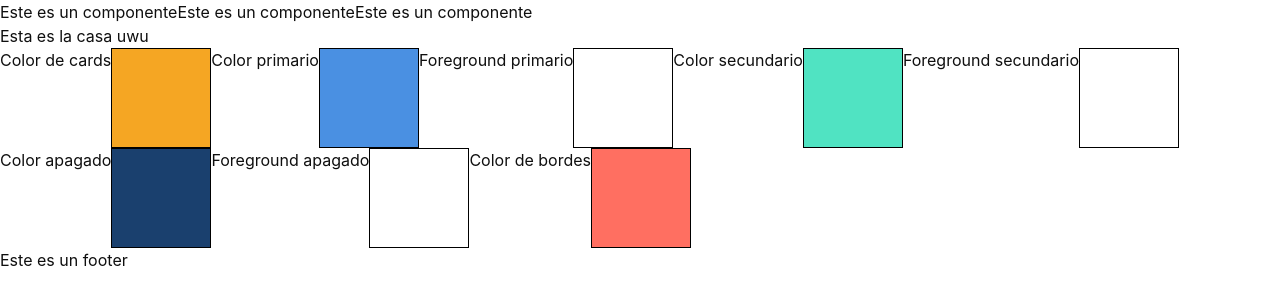
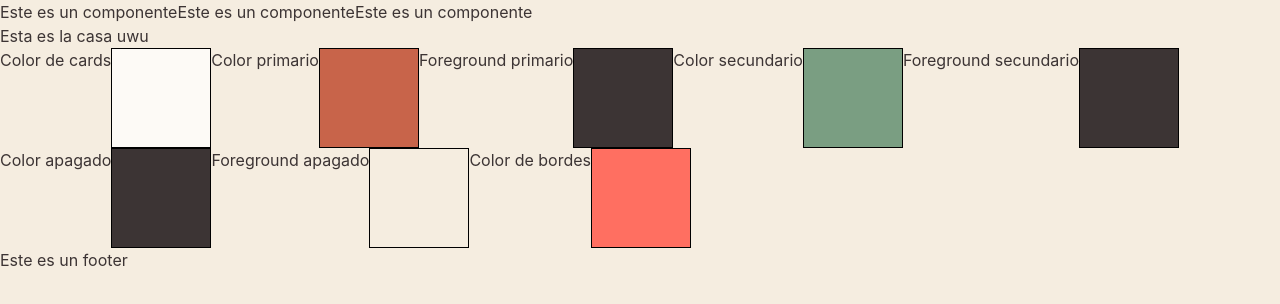
Before and after one commit to JoseMiguelVS/team-portfolio, a React (Vite) app: page / in a window 1280 px wide. Shown: the top 304 px of the page. Built offline with nearby package versions, Linux system fonts and the light colour scheme.

Commit message:
Nueva paleta de colores

```diff
--- a/src/App.jsx
+++ b/src/App.jsx
@@ -10,7 +10,6 @@ function App() {
       <NavBar/>
       <main>
       <Home/>
-
       <Delete/>
       </main>
       <Footer/>
--- a/src/index.css
+++ b/src/index.css
@@ -1,19 +1,19 @@
 @import "tailwindcss";
 
 @theme {
-  --color-background: #FFFFFF;
-  --color-foreground: #0F0F0F;
+  --color-background: #F5EDE0;
+  --color-foreground: #3C3434;
 
-  --color-card: #F5A623;
+  --color-card: #FDFAF6;
 
-  --color-primary: #4A90E2;
-  --color-primary-foreground: #FFF;
+  --color-primary: #C8644A;
+  --color-primary-foreground: #3C3434;
 
-  --color-secondary: #50E3C2;
-  --color-secondary-foreground: #FFF;
+  --color-secondary: #7A9E82;
+  --color-secondary-foreground: #3C3434;
 
-  --color-muted: #1A406E;
-  --color-muted-foreground: #fff;
+  --color-muted: #3C3434;
+  --color-muted-foreground: #F5EDE0;
 
   --color-border: #FF6F61;
 
```
